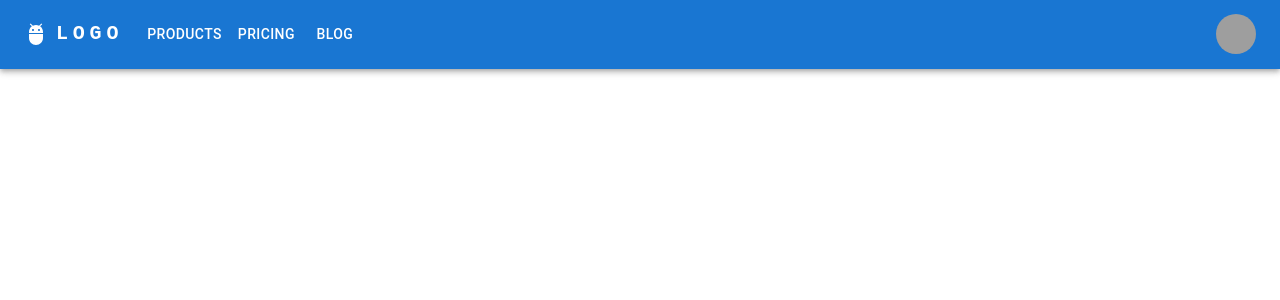
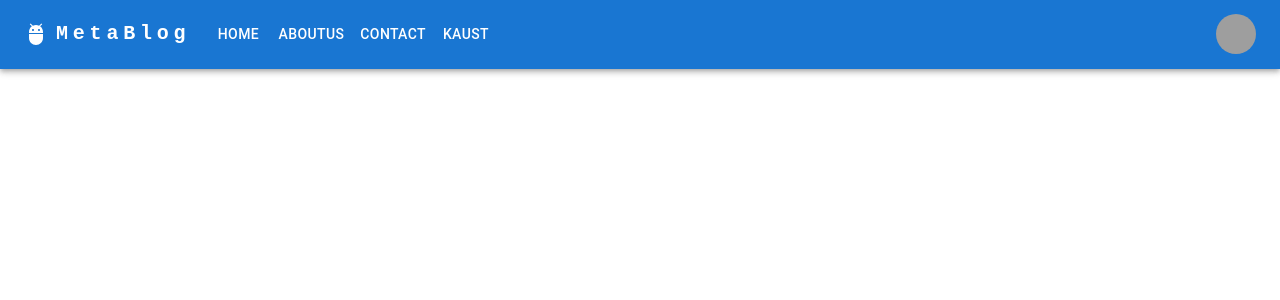
Before and after one commit to ceasonal/blogs, a React (Create React App) app: page /home in a window 1280 px wide. Shown: the top 300 px of the page. Built offline with nearby package versions, Linux system fonts and the light colour scheme; grey boxes are pictures that could not be loaded.

Commit message:
updated 🔥

```diff
--- a/src/components/Navbar.jsx
+++ b/src/components/Navbar.jsx
@@ -13,7 +13,7 @@ import Tooltip from '@mui/material/Tooltip';
 import MenuItem from '@mui/material/MenuItem';
 import AdbIcon from '@mui/icons-material/Adb';
 
-const pages = ['Products', 'Pricing', 'Blog'];
+const pages = ['Home', 'AboutUs', 'Contact','kaust'];
 const settings = ['Profile', 'Account', 'Dashboard', 'Logout'];
 
 function ResponsiveAppBar() {
@@ -55,7 +55,7 @@ function ResponsiveAppBar() {
               textDecoration: 'none',
             }}
           >
-            LOGO
+           MetaBlog
           </Typography>
 
           <Box sx={{ flexGrow: 1, display: { xs: 'flex', md: 'none' } }}>
@@ -111,7 +111,7 @@ function ResponsiveAppBar() {
               textDecoration: 'none',
             }}
           >
-            LOGO
+           MetaBlog
           </Typography>
           <Box sx={{ flexGrow: 1, display: { xs: 'none', md: 'flex' } }}>
             {pages.map((page) => (
--- a/src/pages/SignIn.jsx
+++ b/src/pages/SignIn.jsx
@@ -110,7 +110,7 @@ const SignIn = () => {
                   </Link>
                 </Grid>
                 <Grid item>
-                  <Link href="s" variant="body2">
+                  <Link href="/signup" variant="body2">
                     "Don't have an account? Sign Up"
                   </Link>
                 </Grid>
```
